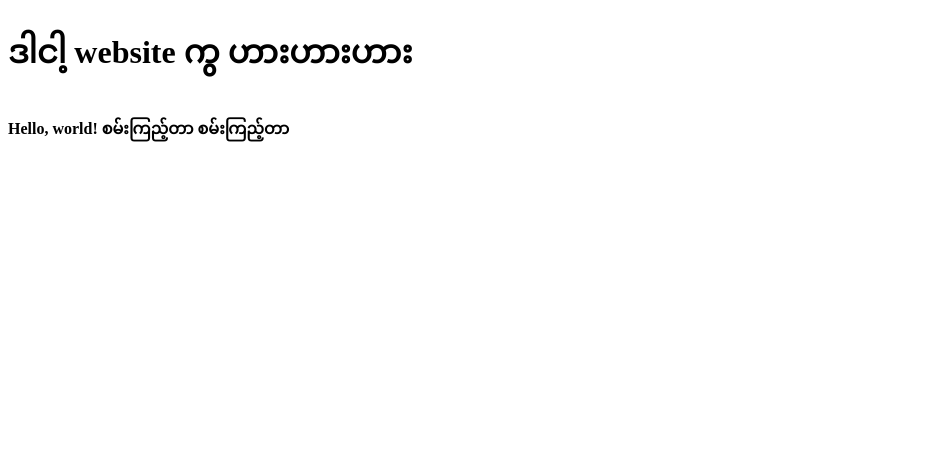
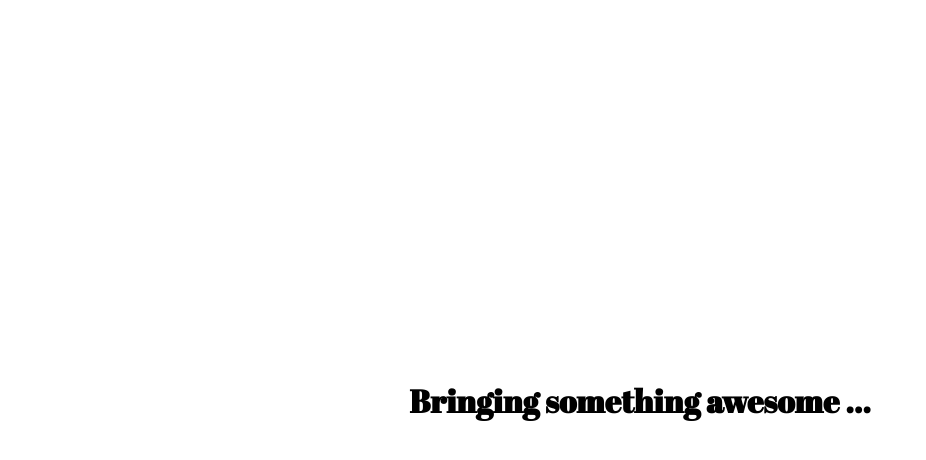
Before and after one commit to Gimmehash/Testing, a plain HTML site: page index.html in a window 1280 px wide. Shown: the whole page, without its empty margins (0-926 px from the left). Drawn offline with Linux system fonts and the light colour scheme.

Commit message:
Update index.html

```diff
--- a/index.html
+++ b/index.html
@@ -6,23 +6,18 @@
 
   <meta charset="UTF-8" />
 
-  <title>Kyaw Kyaw Soe's Website</title>
+  <title>Gimmehash's Pofolio</title>
 
   <meta name="viewport" content="width=device-width,initial-scale=1" />
 
   <meta name="description" content="" />
-
+  <link href="https://fonts.googleapis.com/css2?family=Abril+Fatface&display=swap" rel="stylesheet">
   <link rel="icon" href="">
 
 </head>
 
-<body>
-  <h1>ဒါငါ့ website ကွ ဟားဟားဟား
-  </h1>
- <b>Hello, world!
-  စမ်းကြည့်တာ စမ်းကြည့်တာ</b>
-
-
+<body style="display: flex; justify-content: center; align-items: center; height: 100vh; margin: 0;">
+  <h1 style="text-align: center; font-family: 'Abril Fatface', serif;">Bringing something awesome ...</h1>
 </body>
 
 </html>
```
